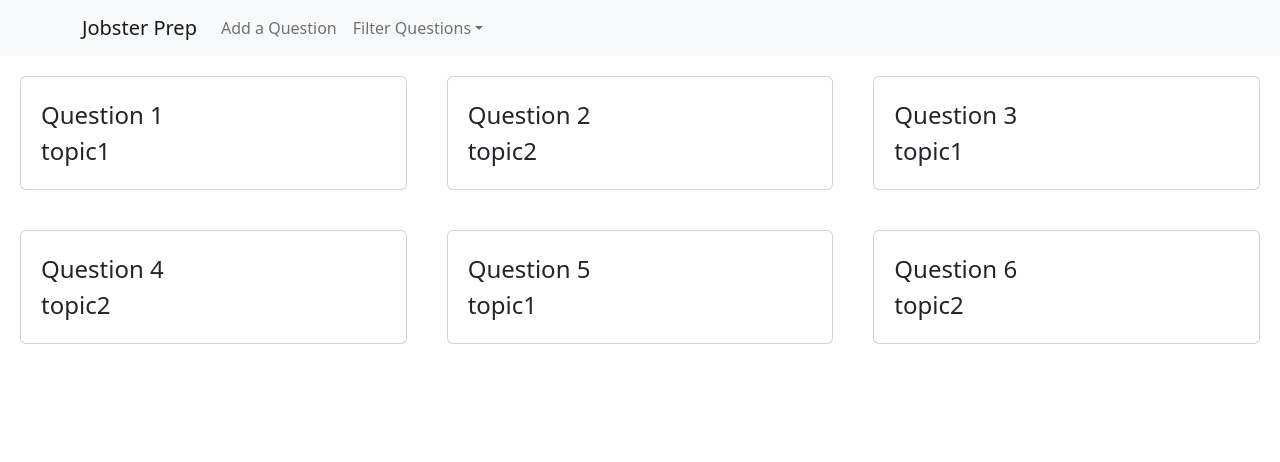
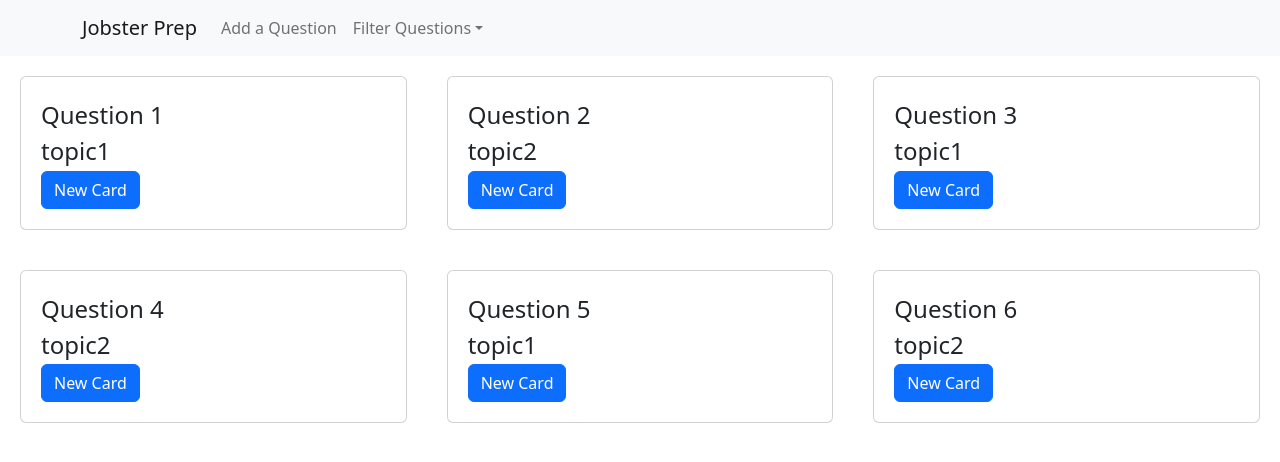
Before and after one commit to jobster-prep/jobster-prep, a React app: page / in a window 1280 px wide. Shown: the top 462 px of the page. Built offline with nearby package versions, Linux system fonts and the light colour scheme.

Commit message:
bug hunt - revert

```diff
--- a/src/client/App.tsx
+++ b/src/client/App.tsx
@@ -1,6 +1,5 @@
 import React from 'react';
 import CardContainer from '../features/cardContainer/cardContainer';
-import {Counter} from '../features/counter/Counter';
 import Navbar from '../features/navbar/BootstrapNavbar';
 import AlertMessage from '../features/alert/AlertMessage';
 import {useSelector} from 'react-redux';
--- a/src/features/card/Card.tsx
+++ b/src/features/card/Card.tsx
@@ -31,8 +31,8 @@ const Card = (id: string, question: Question) => {
   return (
     <div key={`card${id}`} id={`card${id}`} className="card" onClick={() => dispatch(flip(id))}>
       <div>{flipped ? answer : questionText}</div>
+      <div className="topicDiv">{topic}</div>
       <div>
-        {flipped ? (
         <Button
           className="cardButton"
           aria-label="New Question"
@@ -42,9 +42,6 @@ const Card = (id: string, question: Question) => {
         >
           New Card
         </Button>
-        ) : (
-          <div className="topicDiv">{topic}</div>
-        )}
       </div>
     </div>
   );
--- a/src/features/cardContainer/cardContainer.tsx
+++ b/src/features/cardContainer/cardContainer.tsx
@@ -7,7 +7,7 @@ import {drawFirstCards, fetchCards, filterQuestions} from './cardContainerSlice'
 
 const CardContainer = () => {
   const questions = useSelector((state: RootState) => state.cardContainer.displayedQuestions);
-  const filterOptions = useSelector((state: RootState) => state.filter.filterOptions);
+  const allQuestions = useSelector((state: RootState) => state.cardContainer.allQuestions);
   const dispatch = useDispatch();
 
   // for testing, before database is ready
@@ -17,29 +17,9 @@ const CardContainer = () => {
     dispatch(drawFirstCards());
   }, []);
 
-  useEffect(() => {
-    dispatch(filterQuestions(filterOptions));
-  }, [filterOptions]);
-
   // useEffect(() => {
   //   dispatch(filterQuestions(filterOptions));
   // }, [filterOptions]);
-
-  // look into createAsyncThunk
-  /*
-  useEffect(() => {
-    const getCards = async () => {
-      const cards = await fetch('/questions', {
-        headers: {
-          'Content-Type': 'application/json',
-        },
-      });
-      return cards;
-    };
-    const cards = getCards();
-    dispatch(fetchCards(cards))
-  });
-  */
 
   const cards: ReactElement[] = [];
   for (let i = 0; i < questions.length; i++) {
--- a/src/features/cardContainer/cardContainerSlice.tsx
+++ b/src/features/cardContainer/cardContainerSlice.tsx
@@ -166,7 +166,7 @@ export const cardContainerSlice = createSlice({
       // set flipped to true because flip() flips the card whenever anywhere in the card is clicked
       newQuestion.flipped = true;
       state.displayedQuestions[index] = newQuestion;
-      state.filteredQuestions.push(oldQuestion);
+      state.allQuestions.push(oldQuestion);
       state.filteredQuestions.shift();
     },
 
@@ -181,6 +181,7 @@ export const cardContainerSlice = createSlice({
       state.filteredQuestions = state.allQuestions.filter(
         (el: Question) => action.payload[el.topic]
       );
+
       // check if any currently displayed cards need to be filtered
       // for any cards filtered out of displayedQuestions, also re-add them to the bottom of the deck
       state.displayedQuestions.forEach((el: Question) => {
@@ -192,6 +193,7 @@ export const cardContainerSlice = createSlice({
         (el: Question) => action.payload[el.topic]
       );
       // if a previous filtering made fewer than six questions display, display 6
+      console.log('replenishing');
       while (state.displayedQuestions.length < 6 && state.filteredQuestions[0]) {
         const newQuestion = state.filteredQuestions[0];
         newQuestion.flipped = false;
--- a/src/features/filters/Filters.tsx
+++ b/src/features/filters/Filters.tsx
@@ -1,13 +1,20 @@
 import React from 'react';
+import {useEffect} from 'react';
 import {useSelector, useDispatch} from 'react-redux';
 import {RootState} from '../../app/store';
 import {Question} from '../../types';
 import FilterControl from '../filterControls/FilterControl';
+import {filterQuestions} from '../cardContainer/cardContainerSlice';
 
 const Filters = () => {
   const allQuestions = useSelector((state: RootState) => state.cardContainer.allQuestions);
+  const filterOptions = useSelector((state: RootState) => state.filter.filterOptions);
   const filterStatus = useSelector((state: RootState) => state.filter.filterOptions);
-  // state: make filter buttons toggleable
+  const dispatch = useDispatch();
+
+  useEffect(() => {
+    dispatch(filterQuestions(filterOptions));
+  }, [filterOptions]);
 
   // get all topics from allQuestions
   const topicSet = new Set<string>();
```
Lines whose indentation alone changed are shown as unchanged.
